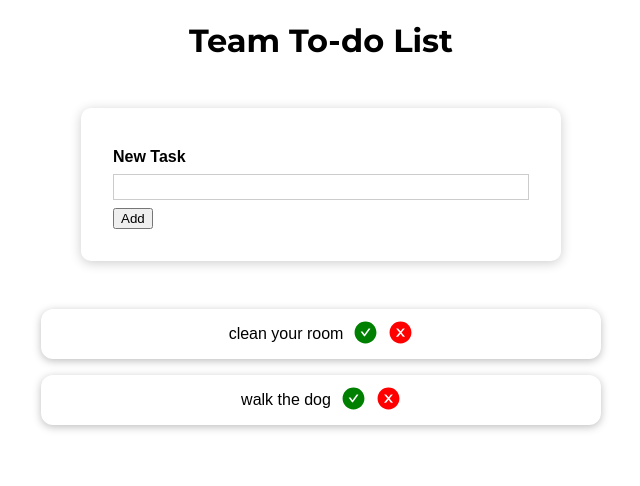
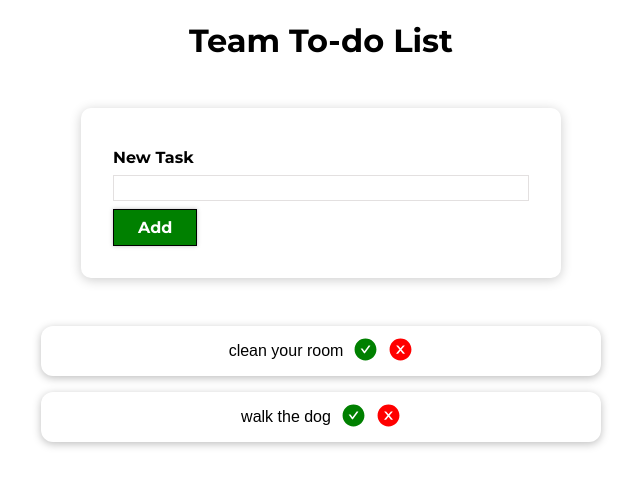
Before and after one commit to najeesimmons/family-todos, a React (Create React App) app: page / in a window 1280 px wide. Shown: the top 486 px of the page, without its empty margins (319-959 px from the left). Built offline with nearby package versions, Linux system fonts and the light colour scheme.

Commit message:
changed Add button in TodoInput and added colors for on hover/active etc

```diff
--- a/src/App.css
+++ b/src/App.css
@@ -3,6 +3,9 @@ h1 {
   font-family: 'Montserrat', sans-serif;
 }
 
+p {
+  text-align: center;
+}
 #todos {
   width: 35rem;
   max-width: 90%;
--- a/src/UI/Button.js
+++ b/src/UI/Button.js
@@ -1,12 +1,13 @@
 // import { icons } from "react-icons"
-// import AiFillPlusCircle from 'react-icons/ai'
+import { AiFillPlusCircle } from 'react-icons/ai'
+import styles from "./Button.module.css"
 
-const Button = () => {
+const Button = props => {
     return (
-        <div>
-        <button type="submit">Add</button>
-        </div>
-    )
-}
+      <button type={props.type} className={styles.button} onClick={props.onClick}>
+        {props.children}
+      </button>
+    );
+  };
 
-export default Button
+  export default Button;
--- /dev/null
+++ b/src/UI/Button.module.css
@@ -0,0 +1,27 @@
+.button {
+    width: 100%;
+    font: inherit;
+    padding: 0.5rem 1.5rem;
+    border: 1px solid black;
+    color: white;
+    background: green;
+    box-shadow: 0 0 4px rgba(0, 0, 0, 0.26);
+    cursor: pointer;
+  }
+
+  .button:focus {
+    outline: none;
+  }
+
+  .button:hover,
+  .button:active {
+    background: #2c973e;
+    border-color: #041e10;
+    box-shadow: 0 0 8px rgba(0, 0, 0, 0.26);
+  }
+
+  @media (min-width: 768px) {
+    .button {
+      width: auto;
+    }
+  }
--- a/src/components/TodoInput.js
+++ b/src/components/TodoInput.js
@@ -28,7 +28,7 @@ const TodoInput = (props) => {
         <label>New Task</label>
         <input onChange={handleInputChange} value={enteredValue}></input>
       </div>
-      <Button />
+      <Button type="submit">Add</Button>
     </form>
   );
 };
--- a/src/components/TodoInput.module.css
+++ b/src/components/TodoInput.module.css
@@ -11,7 +11,7 @@
   .form-control input {
     display: block;
     width: 100%;
-    border: 1px solid #ccc;
+    border: 1px solid rgb(227, 224, 224);
     font: inherit;
     line-height: 1.5rem;
     padding: 0 0.25rem;
@@ -19,8 +19,8 @@
 
   .form-control input:focus {
     outline: none;
-    background: #fad0ec;
-    border-color: #8b005d;
+    background: #ede9ea;
+    border-color: #000000;
   }
 
   .form-control.invalid input {
--- a/src/components/TodoItem.module.css
+++ b/src/components/TodoItem.module.css
@@ -33,3 +33,7 @@
 .complete {
     text-decoration: line-through;
 }
+
+p {
+    font-family:Arial, Helvetica, sans-serif
+}
--- a/src/index.css
+++ b/src/index.css
@@ -3,7 +3,7 @@
 }
 
 html {
-  font-family: sans-serif;
+  font-family: 'Montserrat', sans-serif;
 }
 
 body {
```
